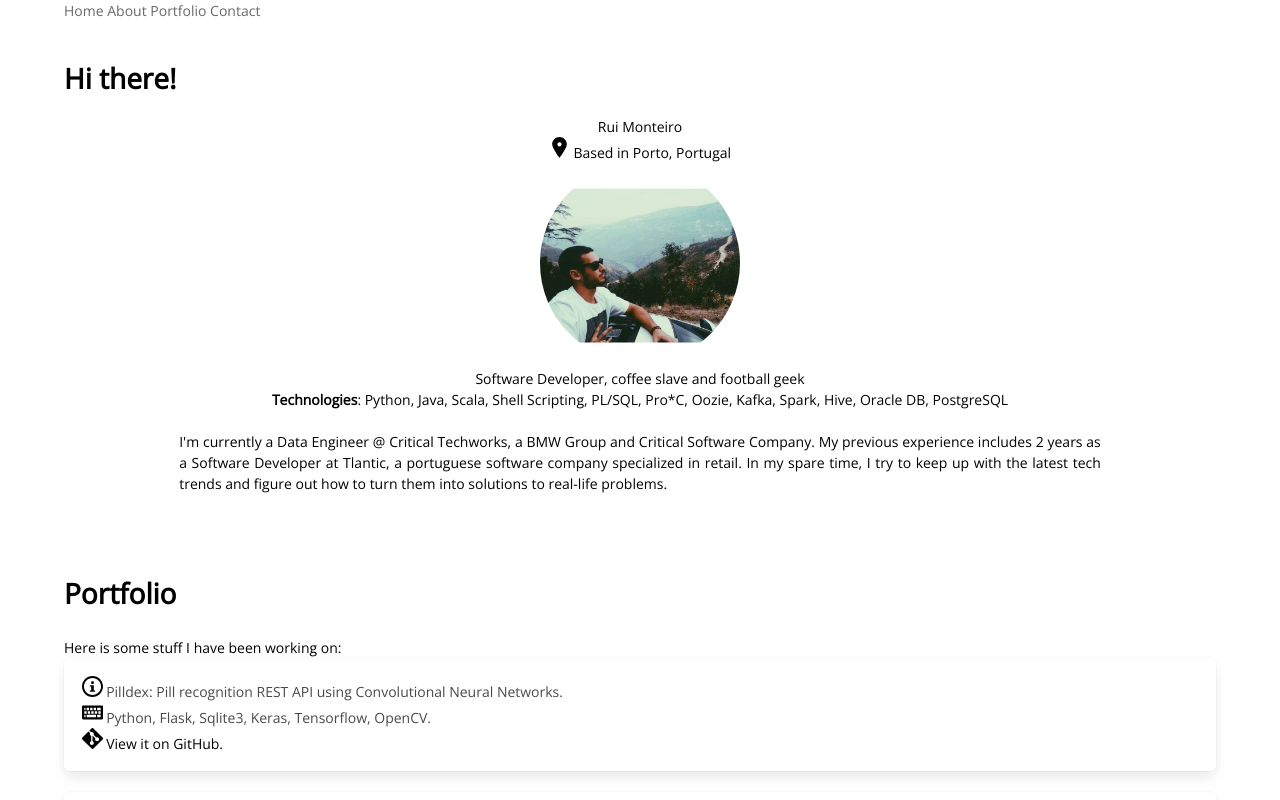
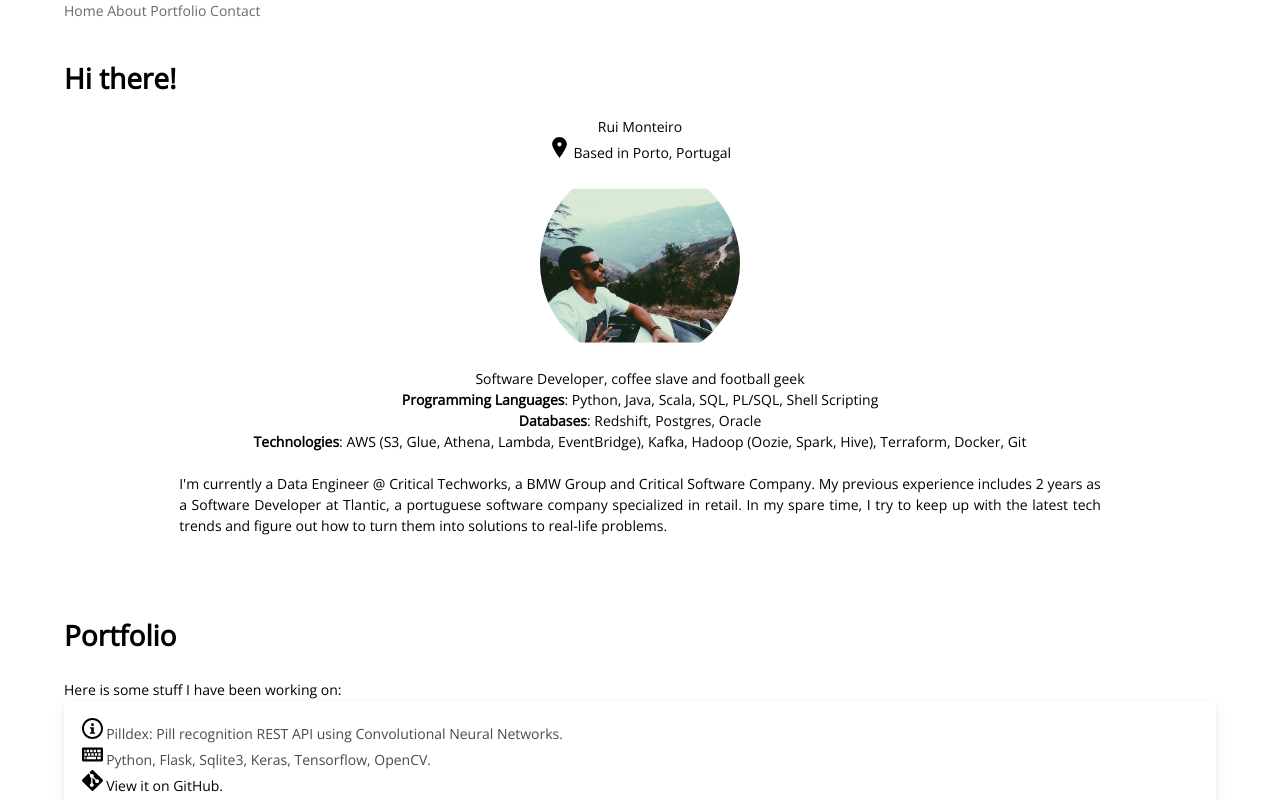
Before and after one commit to ruifgmonteiro/ruifgmonteiro.github.io, a plain HTML site: page index.html in a window 1280 px wide. Shown: the top 800 px of the page. Drawn offline with nearby package versions, Linux system fonts and the light colour scheme.

Commit message:
Update skills

```diff
--- a/index.html
+++ b/index.html
@@ -71,7 +71,9 @@
                 </p>
                 <img class="avatar" src="assets/img/img_site.jpg">
                 <center><p>Software Developer, coffee slave and football geek</p></center>
-                <center><b>Technologies</b>: Python, Java, Scala, Shell Scripting, PL/SQL, Pro*C, Oozie, Kafka, Spark, Hive, Oracle DB, PostgreSQL</center>
+                <center><b>Programming Languages</b>: Python, Java, Scala, SQL, PL/SQL, Shell Scripting</center>
+                <center><b>Databases</b>: Redshift, Postgres, Oracle</center>
+                <center><b>Technologies</b>: AWS (S3, Glue, Athena, Lambda, EventBridge), Kafka, Hadoop (Oozie, Spark, Hive), Terraform, Docker, Git</center>
             </div>
             <div class="container"></br>
                 <p class="intro">
```
